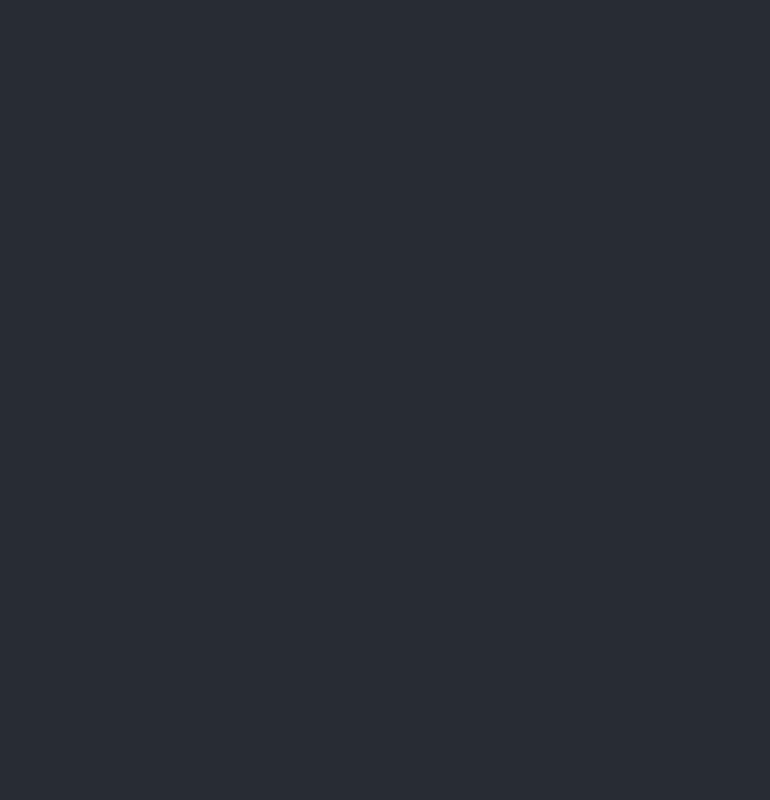
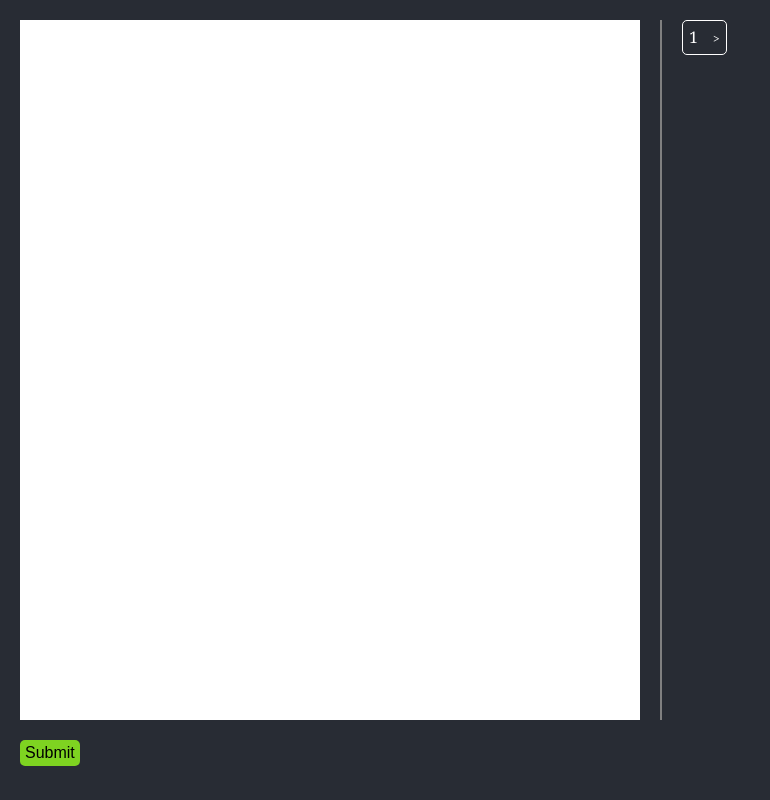
Before and after one commit to shekharaditya7/my-app, a React (Create React App) app: page /nav in a window 1280 px wide. Before the commit this address had no page. Shown: the whole page, without its empty margins (0-770 px from the left). Built offline with nearby package versions, Linux system fonts and the light colour scheme.

Commit message:
base nested Nav

```diff
--- a/src/App.css
+++ b/src/App.css
@@ -1,21 +1,25 @@
-.App {
-  display: flex;
-  flex-direction: column;
-  align-items: center;
-  justify-content: center;
-  text-align: center;
-}
 .App-link {
   color: #61dafb;
 }
 
-#drawer{
+#drawer {
   width: calc(100% - 40px);
   height: 600px;
   background: white;
 }
 
-#canvas{
+#canvas {
   height: 100%;
   width: 100%;
 }
+
+.vertical-line {
+  width: 2px;
+  background-color: gray;
+  margin: 0 20px;
+}
+.button {
+  padding: 5px;
+  border-radius: 5px;
+  background-color: #7ed321;
+}
--- a/src/App.js
+++ b/src/App.js
@@ -2,6 +2,8 @@ import { BrowserRouter, Route, Routes } from "react-router-dom";
 import Drawer from "./components/Drawer";
 import YTDeepLink from "./components/YTDeepLink";
 import ImageHome from "./components/Images";
+import NestedNav from "./components/NestedNav";
+
 import "./App.css";
 
 function App() {
@@ -13,6 +15,7 @@ function App() {
           <Route path="/deeplink/:videoId/" element={<YTDeepLink />} />
           <Route path="/deeplink/" element={<YTDeepLink />} />
           <Route path="/images/" element={<ImageHome />} />
+          <Route path="/nav/" element={<NestedNav />} />
         </Routes>
       </BrowserRouter>
     </div>
--- /dev/null
+++ b/src/components/NestedNav/NestedNavItem.js
@@ -0,0 +1,60 @@
+import styles from "./NestedNavItem.module.scss";
+
+const defaultNavObject = {
+  label: "1",
+  listItems: [
+    {
+      label: "2",
+      listItems: [
+        {
+          label: "6",
+          listItems: [
+            { label: "7", listItems: [] },
+            { label: "8", listItems: [] },
+          ],
+        },
+        { label: "9", listItems: [] },
+      ],
+    },
+    {
+      label: "3",
+      listItems: [
+        { label: "10", listItems: [] },
+        { label: "11", listItems: [] },
+        {
+          label: "12",
+          listItems: [
+            { label: "13", listItems: [{ label: "14", listItems: [] }] },
+          ],
+        },
+      ],
+    },
+    {
+      label: "4",
+      listItems: [
+        {
+          label: "15",
+          listItems: [
+            { label: "16", listItems: [] },
+            { label: "17", listItems: [] },
+          ],
+        },
+      ],
+    },
+    {
+      label: "5",
+      listItems: [],
+    },
+  ],
+};
+
+export default function NestedNavItem({ navObject = defaultNavObject }) {
+  return (
+    <div className={styles.wrapper}>
+      {navObject.label}
+      {navObject.listItems?.length > 0 ? (
+        <span className={styles.arrow}> {">"} </span>
+      ) : null}
+    </div>
+  );
+}
--- /dev/null
+++ b/src/components/NestedNav/NestedNavItem.module.scss
@@ -0,0 +1,12 @@
+.wrapper {
+  color: white;
+  border: 1px solid white;
+  border-radius: 5px;
+  padding: 6px;
+  cursor: pointer;
+}
+
+.arrow {
+  font-size: 12px;
+  margin-left: 12px;
+}
--- /dev/null
+++ b/src/components/NestedNav/index.js
@@ -0,0 +1,28 @@
+import { useState } from "react";
+import NestedNavItem from "./NestedNavItem";
+import styles from "./index.module.scss";
+
+export default function NestedNav() {
+  const [text, setText] = useState("");
+  const handleTextChange = (event) => {
+    console.log(event.target.value);
+    setText(event.target.value);
+  };
+  return (
+    <div className={styles.wrapper}>
+      <div className={styles.lhs}>
+        <textarea
+          aria-label="objectInput"
+          value={text}
+          onChange={handleTextChange}
+          className={styles.textArea}
+        ></textarea>
+        <button className="button"> Submit </button>
+      </div>
+      <div className="vertical-line"></div>
+      <div className="rhs">
+        <NestedNavItem />
+      </div>
+    </div>
+  );
+}
--- /dev/null
+++ b/src/components/NestedNav/index.module.scss
@@ -0,0 +1,22 @@
+.wrapper {
+  padding: 20px;
+  display: flex;
+  height: 100%;
+}
+
+.lhs {
+  width: 50%;
+  height: calc(100vh - 100px);
+  width: 50%;
+}
+
+.textArea {
+  display: block;
+  background-color: white;
+  resize: none;
+  width: 100%;
+  height: 100%;
+  margin-bottom: 20px;
+}
+.rhs {
+}
--- a/src/index.css
+++ b/src/index.css
@@ -1,14 +1,359 @@
+code {
+  font-family: source-code-pro, Menlo, Monaco, Consolas, "Courier New",
+    monospace;
+}
+
+html {
+  box-sizing: border-box;
+  font-size: 16px;
+}
+
+*,
+:after,
+:before {
+  box-sizing: inherit;
+}
+
+body,
+h1,
+h2,
+h3,
+h4,
+h5,
+h6,
+ol,
+p,
+ul {
+  font-weight: 400;
+  margin: 0;
+  padding: 0;
+}
+
+ol,
+ul {
+  list-style: none;
+}
+
+img {
+  height: auto;
+}
+
+.ReactModal__Body--open {
+  overflow: hidden;
+}
+
+body,
+html {
+  min-height: 100%;
+}
+
+body {
+  -moz-osx-font-smoothing: grayscale;
+  -webkit-font-smoothing: antialiased;
+  color: #000;
+  font-size: 15px;
+  font-weight: 400;
+  letter-spacing: normal;
+  line-height: 1.3;
+  text-rendering: geometricPrecision;
+}
+
+button {
+  cursor: pointer;
+}
+
+button:focus {
+  border: 0;
+  outline: 0;
+}
+
+li {
+  list-style-type: none;
+}
+
+small {
+  font-size: 12px;
+}
+
+a {
+  color: inherit;
+  cursor: pointer;
+}
+
+img {
+  max-width: 100%;
+}
+
+::-webkit-input-placeholder {
+  color: #bcbcbc;
+}
+
+::-moz-placeholder {
+  color: #bcbcbc;
+}
+
+:-ms-input-placeholder {
+  color: #bcbcbc;
+}
+
+:-moz-placeholder {
+  color: #bcbcbc;
+}
+
+button:focus {
+  outline: none;
+}
+
+button,
+input,
+label,
+select,
+textarea {
+  background: none;
+  border: 0;
+  display: inline-block;
+  font-size: 100%;
+  line-height: 100%;
+  margin: 0;
+  padding: 0;
+  vertical-align: middle;
+  white-space: normal;
+}
+
+input:focus,
+textarea:focus {
+  outline: 0;
+}
+
+button,
+input[type="button"],
+input[type="checkbox"],
+input[type="radio"],
+input[type="reset"],
+input[type="submit"],
+select {
+  box-sizing: border-box;
+}
+
+input[type="checkbox"],
+input[type="radio"] {
+  height: 13px;
+  width: 13px;
+}
+
+input[type="search"] {
+  -webkit-appearance: textfield;
+}
+
+::-webkit-search-decoration {
+  display: none;
+}
+
+button,
+input[type="button"],
+input[type="reset"],
+input[type="submit"] {
+  overflow: visible;
+  width: auto;
+}
+
+::-webkit-file-upload-button {
+  background: none;
+  border: 0;
+  padding: 0;
+}
+
+textarea {
+  overflow: auto;
+}
+
+select[multiple],
+textarea {
+  vertical-align: top;
+}
+
+abbr,
+address,
+article,
+aside,
+audio,
+b,
+blockquote,
+body,
+canvas,
+caption,
+cite,
+code,
+dd,
+del,
+details,
+dfn,
+div,
+dl,
+dt,
+em,
+fieldset,
+figcaption,
+figure,
+footer,
+form,
+h1,
+h2,
+h3,
+h4,
+h5,
+h6,
+header,
+hgroup,
+html,
+i,
+iframe,
+img,
+ins,
+kbd,
+label,
+legend,
+li,
+mark,
+menu,
+nav,
+object,
+ol,
+p,
+pre,
+q,
+samp,
+section,
+small,
+span,
+strong,
+sub,
+summary,
+sup,
+table,
+tbody,
+td,
+tfoot,
+th,
+thead,
+time,
+tr,
+ul,
+var,
+video {
+  background: transparent;
+  border: 0;
+  font-size: 100%;
+  margin: 0;
+  outline: 0;
+  padding: 0;
+}
+
+article,
+aside,
+details,
+figcaption,
+figure,
+footer,
+header,
+hgroup,
+menu,
+nav,
+section {
+  display: block;
+}
+
+nav ul {
+  list-style: none;
+}
+
+blockquote,
+q {
+  quotes: none;
+}
+
+blockquote:after,
+blockquote:before,
+q:after,
+q:before {
+  content: "";
+  content: none;
+}
+
+a {
+  background: transparent;
+  font-size: 100%;
+  margin: 0;
+  padding: 0;
+  vertical-align: initial;
+}
+
+a,
+ins {
+  text-decoration: none;
+}
+
+ins,
+mark {
+  background-color: #ff9;
+  color: #000;
+}
+
+mark {
+  font-style: italic;
+  font-weight: 700;
+}
+
+del {
+  text-decoration: line-through;
+}
+
+abbr[title],
+dfn[title] {
+  border-bottom: 1px dotted;
+  cursor: help;
+}
+
+table {
+  border-collapse: collapse;
+  border-spacing: 0;
+}
+
+hr {
+  border: 0;
+  border-top: 1px solid #ccc;
+  display: block;
+  height: 1px;
+  margin: 1em 0;
+  padding: 0;
+}
+
+input,
+select {
+  vertical-align: middle;
+}
+
+*,
+:after,
+:before {
+  box-sizing: border-box;
+}
+
+.ellipsis {
+  overflow: hidden;
+  -ms-text-overflow: ellipsis;
+  text-overflow: ellipsis;
+  white-space: nowrap;
+}
+
+.hide {
+  display: none !important;
+}
 body {
   margin: 0;
-  font-family: -apple-system, BlinkMacSystemFont, 'Segoe UI', 'Roboto', 'Oxygen',
-    'Ubuntu', 'Cantarell', 'Fira Sans', 'Droid Sans', 'Helvetica Neue',
-    sans-serif;
+  font-family: georgia, times-new-roman, serif;
   -webkit-font-smoothing: antialiased;
   -moz-osx-font-smoothing: grayscale;
   background-color: #282c34;
+  min-height: 100vh;
 }
-
-code {
-  font-family: source-code-pro, Menlo, Monaco, Consolas, 'Courier New',
-    monospace;
-}
```
